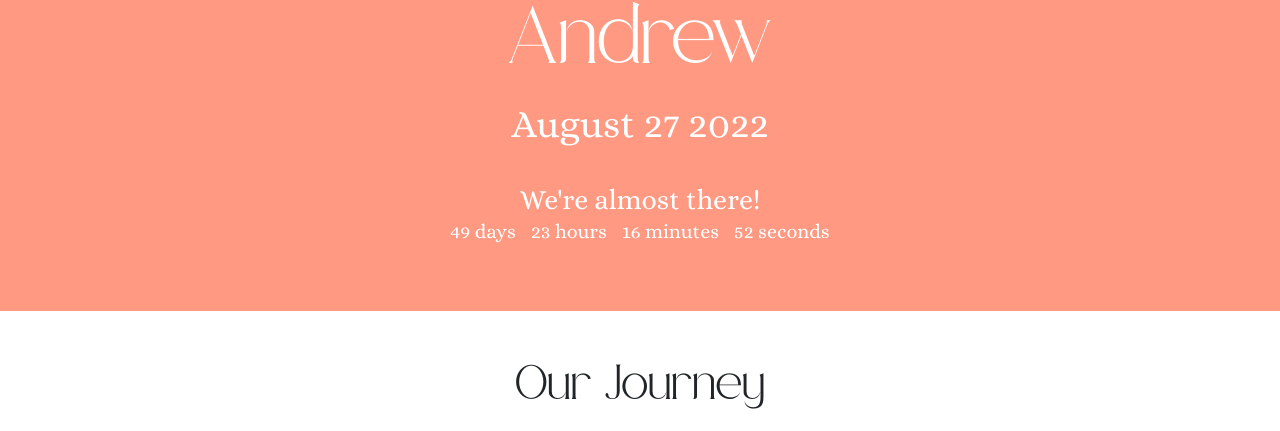
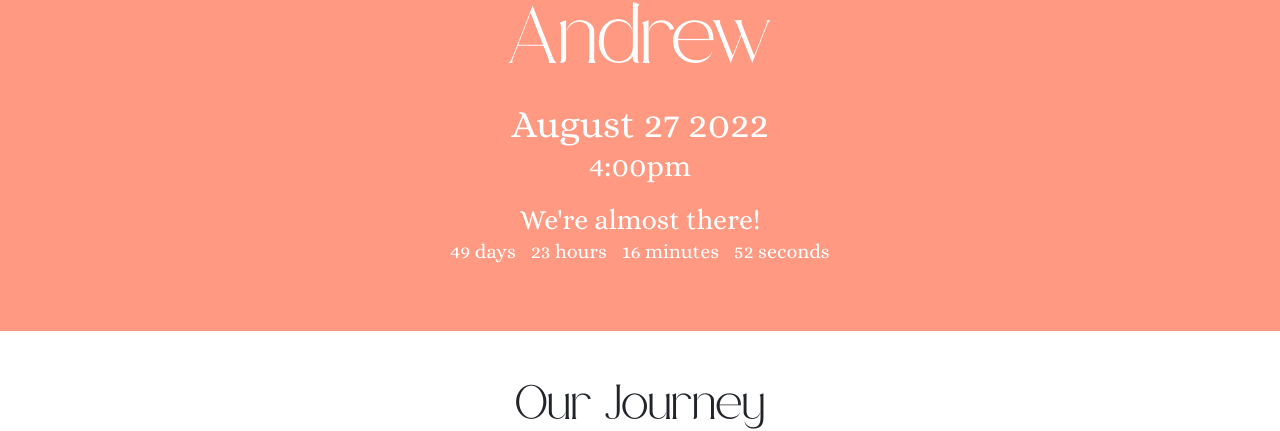
Before and after one commit to giants415/itzawedding, a plain HTML site: page index.html in a window 1280 px wide. Shown: the part 1001-1432 px from the top of the page. Drawn offline with nearby package versions, Linux system fonts and the light colour scheme; a script that the page names is missing.

Commit message:
adds time info and styling for it

```diff
--- a/index.html
+++ b/index.html
@@ -30,6 +30,7 @@
           <div class="header-text">
             <h1>Christina</h1><p>and</p><h1>Andrew</h1>
             <h2>August 27 2022</h2>
+            <h2>4:00pm</h2>
             <!-- <h2>San Rafael, CA</h2> -->
           </div>
           <div class="countdown">
--- a/itzawedding.css
+++ b/itzawedding.css
@@ -177,7 +177,7 @@ i.bi.bi-chevron-double-down {
 
 .name-and-date h2:first-of-type {
     font-size: 39px;
-    margin: 24px 0px;
+    margin: 24px 0px 0px;
     font-family: 'Alice';
 }
 
@@ -195,6 +195,10 @@ i.bi.bi-chevron-double-down {
 
 .name-and-date .countdown-vals span:not(:last-of-type) {
     margin-right: 15px;
+}
+
+.name-and-date h2:nth-of-type(2) {
+    font-size: 30px;
 }
 
 .carousel-inner {
```
